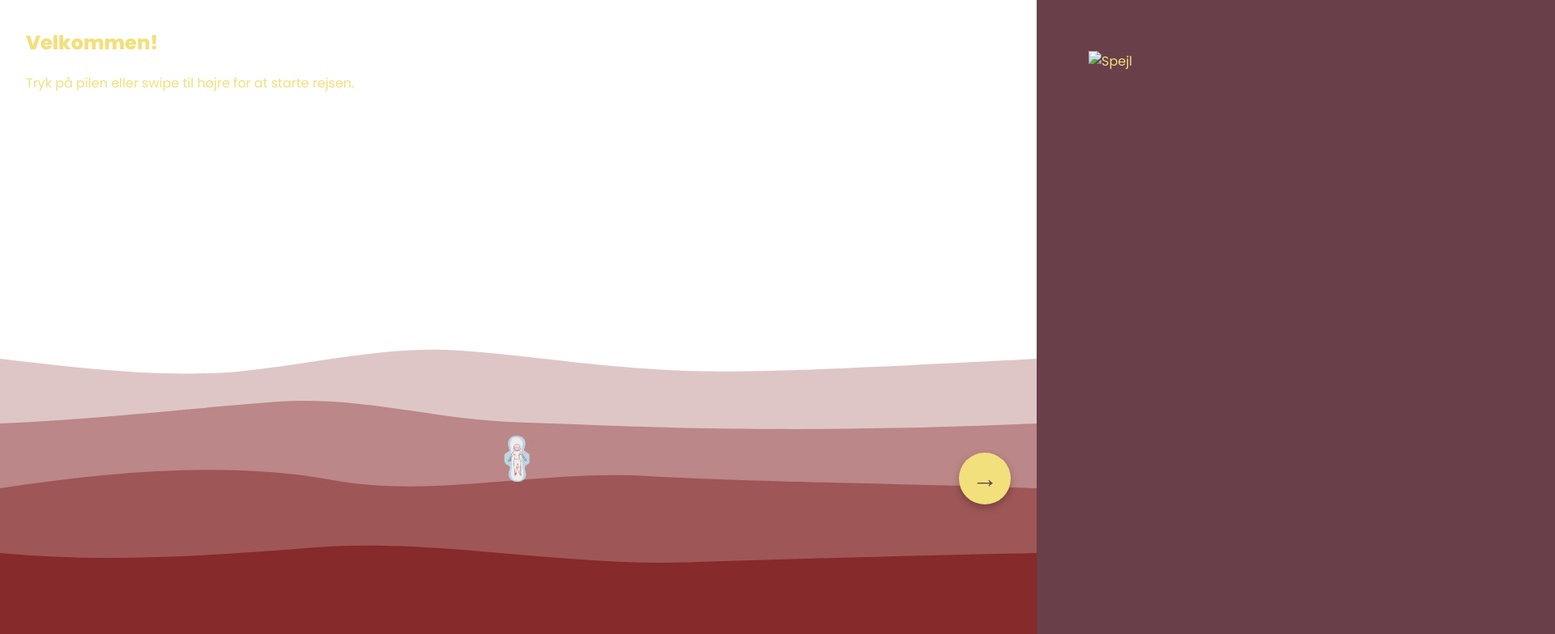
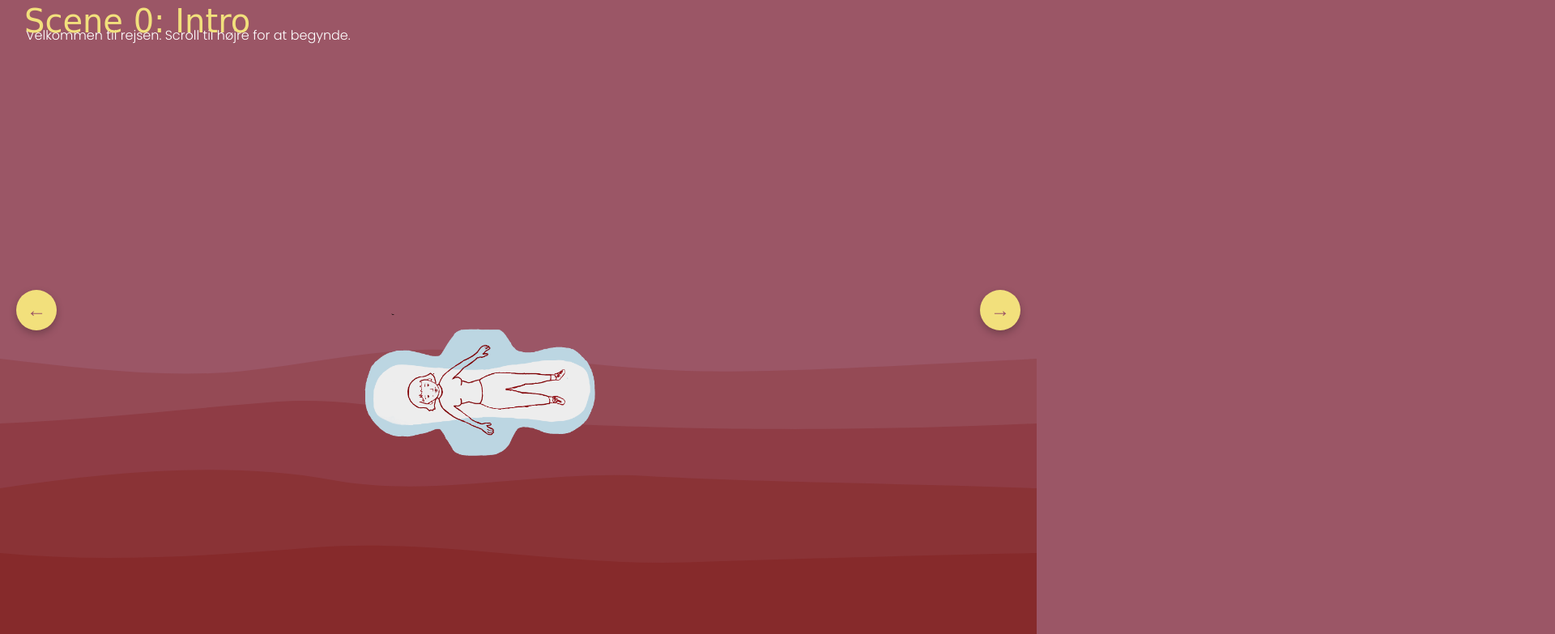
Before and after one commit to ankerderbanker/CilleCyklus_eksamensprojekt2025, a plain HTML site: page b_folikkelfasen.html in a window 1280 px wide. Shown: the part 17-800 px from the top of the page at 81% size, 1920 px wide, since content can reach past the window. Drawn offline with Linux system fonts and the light colour scheme; a web font is replaced by a local one.

Commit message:
girlonbind

```diff
--- a/b_folikkelfasen.html
+++ b/b_folikkelfasen.html
@@ -1,14 +1,3 @@
-<!--
-  Full-screen horizontally-scrollable menstrual journey for iPad 12.9 "
-  ────────────────────────────────────────────────────────────────
-  • Fixed elements: floating girl (PNG) + infinite wave (bolge.html)
-  • 3 scenes in a scroll‑snap carousel (intro + mirror + hormones + placeholder)
-  • Arrow button advances one section to the right; swipe/drag also works
-  • Scene 1: mirror SVG + cycling affirmations
-  • Scene 2: hormone wheel + 4‑part vulva (top legs gently bobbing)
-  • Scene 3: TBD
-  Replace image/src paths with your actual asset filenames.
--->
 <!DOCTYPE html>
 <html lang="da">
 <head>
@@ -19,75 +8,106 @@
   <!-- Fonts -->
   <link rel="preconnect" href="https://fonts.googleapis.com" />
   <link rel="preconnect" href="https://fonts.gstatic.com" crossorigin />
-    <link
-      href="https://fonts.googleapis.com/css2?family=Poppins:wght@200;400;600;800&display=swap"
-      rel="stylesheet"
-    />
-    <link
-      href="https://db.onlinewebfonts.com/c/c1c6a15b0d8114a9438a5c217a06d5f1?family=Super+Funky"
-      rel="stylesheet"
-    />
+  <link href="https://fonts.googleapis.com/css2?family=Poppins:wght@300;600&display=swap" rel="stylesheet" />
+  <link href="https://db.onlinewebfonts.com/c/c1c6a15b0d8114a9438a5c217a06d5f1?family=Super+Funky" rel="stylesheet" />
 
   <style>
-      :root {
-        --bg: #693f49; /* burgundy‑rose background */
-        --accent: #f2e07c; /* pastel yellow for text & buttons */
-      }
-
-      * {
-        box-sizing: border-box;
-      }
-
-      html,
     body {
       margin: 0;
       padding: 0;
-        height: 100%;
-        width: 100%;
-        background: var(--bg);
+      background-color: #9b5666;
       font-family: "Poppins", sans-serif;
-        overflow: hidden; /* keep viewport clean; journey scrolls inside */
+      overflow: hidden;
+      height: 100vh;
     }
 
-      /* ─── Fixed floating girl ─── */
+    /* ─────────────── FIXED ELEMENTS ─────────────── */
+
     #floating-girl {
       position: fixed;
-        bottom: 140px; /* sits just above the wave */
+      bottom: 0px;
       left: 50%;
       transform: translateX(-50%);
       z-index: 20;
       pointer-events: none;
     }
+
     #floating-girl img {
-        width: 160px;
+      width: 800px;
       height: auto;
+      transform: rotate(270deg); /* rotate 90 degrees clockwise */
     }
 
-      /* ─── Fixed wave container ─── */
     #bølge-container {
       position: fixed;
       bottom: 0;
       left: 0;
       width: 100%;
-
-       overflow: hidden;
-        z-index: 15;
+      height: auto;
+      z-index: 10;
+      pointer-events: none;
     }
 
-      /* ─── Horizontal journey wrapper ─── */
-      #journey {
+    .nav-btn {
+      position: fixed;
+      bottom: 50%;
+      transform: translateY(50%);
+      width: 50px;
+      height: 50px;
+      background-color: #f2e07c;
+      color: #9b5666;
+      border: none;
+      border-radius: 50%;
+      font-size: 1.5rem;
+      font-weight: bold;
+      cursor: pointer;
+      z-index: 50;
+      box-shadow: 0 4px 10px rgba(0, 0, 0, 0.25);
+    }
+
+    #left-btn {
+      left: 20px;
+    }
+
+    #right-btn {
+      right: 20px;
+    }
+
+    /* ─────────────── OVERLAY TITLE ─────────────── */
+
+    #section-title {
+      position: fixed;
+      top: 20px;
+      left: 30px;
+      font-family: "Super Funky", cursive;
+      font-size: 2.5rem;
+      color: #f2e07c;
+      z-index: 60;
+      pointer-events: none;
+      user-select: none;
+    }
+
+    /* ─────────────── HORIZONTAL SCROLL ─────────────── */
+
+    #scroll-wrapper {
       position: absolute;
       top: 0;
       left: 0;
-        display: flex;
-        flex-direction: row;
-        width: 400vw; /* 4 scenes (update if you add more) */
+      width: 100vw;
       height: 100vh;
       overflow-x: scroll;
       overflow-y: hidden;
       scroll-snap-type: x mandatory;
+      scroll-behavior: smooth;
       -webkit-overflow-scrolling: touch;
-        scroll-behavior: smooth;
+      z-index: 1;
+    }
+
+    #journey {
+      display: flex;
+      flex-direction: row;
+      height: 100vh;
+      width: 300vw; /* 3 scenes */
     }
 
     .scene {
@@ -95,198 +115,72 @@
       height: 100vh;
       flex-shrink: 0;
       scroll-snap-align: start;
+      background-color: transparent;
+      padding: 2rem;
+      box-sizing: border-box;
       position: relative;
-        color: var(--accent);
-        padding: 2rem;
-      }
-
-      /* ─── Arrow navigation button ─── */
-      .arrow-btn {
-        position: fixed;
-        bottom: 160px; /* just above the girl */
-        right: 2rem;
-        width: 64px;
-        height: 64px;
-        border: none;
-        border-radius: 50%;
-        background: var(--accent);
-        color: var(--bg);
-        font-size: 2rem;
-        font-weight: bold;
-        cursor: pointer;
-        z-index: 30;
-        display: flex;
-        align-items: center;
-        justify-content: center;
-        box-shadow: 0 4px 10px rgba(0, 0, 0, 0.25);
-        transition: transform 0.1s;
-      }
-      .arrow-btn:active {
-        transform: scale(0.95);
-      }
-
-      /* ──────────────────────────── Scene 1: Mirror ──────────────────────────── */
-      #mirror-wrapper {
-        position: absolute;
-        top: 10%;
-        left: 5%;
-        width: 40%;
-      }
-      #affirmation {
-        position: absolute;
-        top: 30%;
-        right: 10%;
-        font-family: "Super Funky", cursive;
-        font-size: 4rem;
-        text-align: right;
-      }
-
-      /* ──────────────────────────── Scene 2: Hormones ──────────────────────────── */
-      #hormone-wheel {
-        position: absolute;
-        top: 5%;
-        left: 50%;
-        transform: translateX(-50%);
-        width: 220px;
-      }
-
-      #vulva {
-        position: absolute;
-        top: 30%;
-        left: 50%;
-        transform: translateX(-50%);
-        width: 60%;
-        max-width: 600px;
-      }
-
-      .leg {
-        position: absolute;
-      }
-      .leg.bottom {
-        top: 0;
-      }
-      .leg.top {
-        top: 0;
-        animation: floatLeg 3s ease-in-out infinite;
-      }
-      @keyframes floatLeg {
-        0%,
-        100% {
-          transform: translateY(0);
-        }
-        50% {
-          transform: translateY(-12px);
-        }
+      color: white;
     }
   </style>
 </head>
 
 <body>
-    <!-- Fixed floating girl -->
+
+  <!-- Fixed floating girl image -->
   <div id="floating-girl">
     <img src="Data/billeder/girlonbind.png" alt="Flydende pige" />
   </div>
 
-    <!-- Fixed wave (SVG loaded later) -->
+  <!-- Injected animated wave -->
   <div id="bølge-container"></div>
 
-    <!-- Arrow navigation → next scene -->
-    <button class="arrow-btn" id="arrow-next">→</button>
+  <!-- Fixed section title (updates via JS) -->
+  <div id="section-title">Scene 0: Intro</div>
 
-    <!-- Horizontally scrolling journey -->
+  <!-- Arrows for navigation -->
+  <button class="nav-btn" id="left-btn">←</button>
+  <button class="nav-btn" id="right-btn">→</button>
+
+  <!-- Scrollable container -->
+  <div id="scroll-wrapper">
     <div id="journey">
-      <!-- Scene 0: Intro -->
       <section class="scene" id="scene0">
-        <h1>Velkommen!</h1>
-        <p>Tryk på pilen eller swipe til højre for at starte rejsen.</p>
+        <p>Velkommen til rejsen. Scroll til højre for at begynde.</p>
       </section>
-
-      <!-- Scene 1: Mirror of Affirmations -->
       <section class="scene" id="scene1">
-        <div id="mirror-wrapper">
-          <img src="mirror.svg" alt="Spejl" style="width: 100%" />
+        <p>Scene 1 indhold her.</p>
+      </section>
+      <section class="scene" id="scene2">
+        <p>Scene 2 indhold her.</p>
+      </section>
     </div>
-        <div id="affirmation">JEG ER DEJLIG</div>
-      </section>
-
-      <!-- Scene 2: Hormone Landscape -->
-      <section class="scene" id="scene2">
-        <img
-          id="hormone-wheel"
-          src="hormone_wheel.svg"
-          alt="Hormon-niveau cirkel"
-        />
-
-        <div id="vulva">
-          <!-- Bottom, static parts -->
-          <img
-            src="leftleg.svg"
-            class="leg bottom"
-            style="left: 0; width: 50%"
-          />
-          <img
-            src="leg_bottom_right.svg"
-            class="leg bottom"
-            style="right: 0; width: 50%"
-          />
-
-          <!-- Top, animated parts -->
-          <img
-            src="images/folikelfase/leftleg.svg"
-            class="leg top"
-            style="left: 0; width: 50%"
-          />
-          <img
-            src="images/folikelfase/rightleg.svg"
-            class="leg top"
-            style="right: 0; width: 50%"
-          />
-        </div>
-      </section>
-
-      <!-- Scene 3: Placeholder for future content -->
-      <section class="scene" id="scene3">
-        <h2>Scene 3 – kommer snart …</h2>
-      </section>
   </div>
 
   <script>
-      /* ── Inject the wave SVG ── */
-      fetch("bolge.html")
-        .then((res) => res.text())
-        .then((html) => {
-          document.getElementById("bølge-container").innerHTML = html;
+    // Inject bølge SVG
+    fetch('bolge.html')
+      .then(res => res.text())
+      .then(html => {
+        document.getElementById('bølge-container').innerHTML = html;
       });
 
-      /* ── Arrow button scrolls one viewport right ── */
-      const journey = document.getElementById("journey");
-      document.getElementById("arrow-next").addEventListener("click", () => {
-        journey.scrollBy({ left: window.innerWidth, behavior: "smooth" });
+    const scrollWrapper = document.getElementById("scroll-wrapper");
+    const titleOverlay = document.getElementById("section-title");
+    const sectionTitles = ["Scene 0: Intro", "Scene 1: Spejl", "Scene 2: Hormoner"];
+
+    // Scroll to next/previous section
+    document.getElementById("left-btn").addEventListener("click", () => {
+      scrollWrapper.scrollBy({ left: -window.innerWidth, behavior: "smooth" });
     });
 
-      /* ── Affirmations cycle every 1.8 s ── */
-      const affirmations = [
-        "JEG ER DEJLIG",
-        "JEG ER SMUK",
-        "JEG ER STÆRK",
-        "JEG ER NOK",
-      ];
-      let affIndex = 0;
-      setInterval(() => {
-        affIndex = (affIndex + 1) % affirmations.length;
-        document.getElementById("affirmation").textContent = affirmations[affIndex];
-      }, 1800);
+    document.getElementById("right-btn").addEventListener("click", () => {
+      scrollWrapper.scrollBy({ left: window.innerWidth, behavior: "smooth" });
+    });
 
-      /* ── Hide arrow on last scene (optional quality‑of‑life) ── */
-      journey.addEventListener("scroll", () => {
-        const maxScroll = journey.scrollWidth - journey.clientWidth - 1;
-        if (journey.scrollLeft >= maxScroll) {
-          arrowNext.style.opacity = 0.2;
-          arrowNext.style.pointerEvents = "none";
-        } else {
-          arrowNext.style.opacity = 1;
-          arrowNext.style.pointerEvents = "auto";
-        }
+    // Update overlay title based on scroll position
+    scrollWrapper.addEventListener("scroll", () => {
+      const index = Math.round(scrollWrapper.scrollLeft / window.innerWidth);
+      titleOverlay.textContent = sectionTitles[index] || "";
     });
   </script>
 </body>
--- a/bolge.html
+++ b/bolge.html
@@ -7,7 +7,7 @@
     body {
       margin: 0;
       padding: 0;
-      background: #fff; /* Ændr hvis du vil */
+
     }
 
     .bølge-wrapper {
```
Lines whose indentation alone changed are shown as unchanged.
